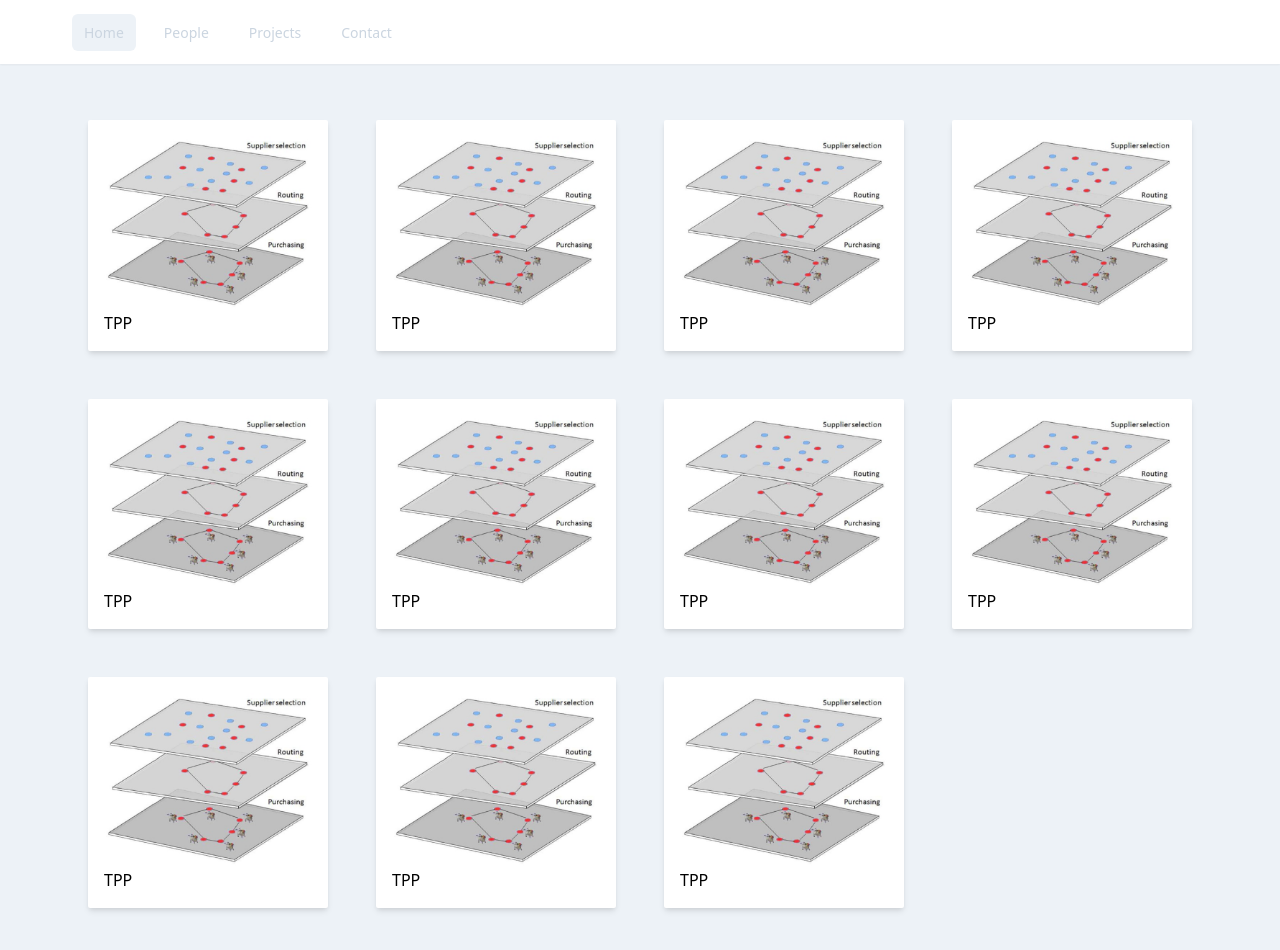
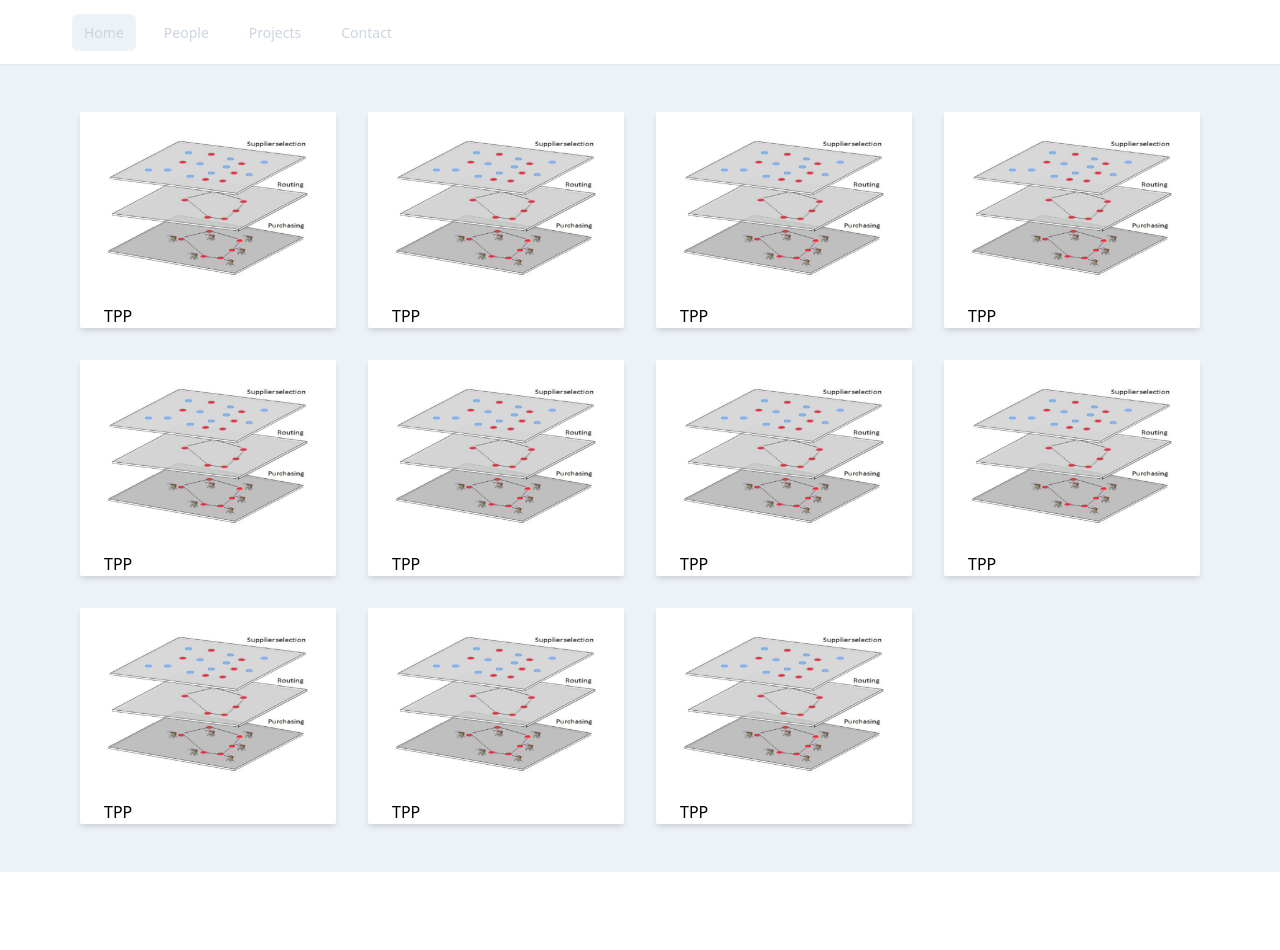
Before and after one commit to lejoss/opentech, a React (Create React App) app in the folder frontend/: page /projects in a window 1280 px wide. Shown: the top 950 px of the page. After the commit the page ends 872 px from the top, so only its background shows below. Built offline with nearby package versions, Linux system fonts and the light colour scheme.

Commit message:
Update ProjectCard.js

```diff
--- a/frontend/src/components/Projects/ProjectCard.js
+++ b/frontend/src/components/Projects/ProjectCard.js
@@ -1,12 +1,31 @@
+import React, { useState } from 'react';
 import { Link } from 'react-router-dom';
 
 function ProjectCard() {
+	const [hover, setHover] = useState(false);
+
+	function handleOnMouseOver() {
+		setHover(true);
+
+	}
+	function handleOnMouseOut() {
+		setHover(false);
+	}
 	return (
-		<div className="w-1/4 p-6">
-			<div className="cursor-pointer shadow-md bg-white rounded-sm p-4">
+		<div className="w-1/4 p-4" onMouseOver={handleOnMouseOver} onMouseOut={handleOnMouseOut}>
+			<div className="cursor-pointer shadow-md bg-white rounded-sm h-full w-full">
 				<Link to="/projects/1">
-					<img className="" src="/images/tpp.jpeg" alt="tpp" />
-					<p>TPP</p>
+					{
+						hover
+							? <div className="h-48 w-full p-6">
+								<h3 >Transport Problem</h3>
+								<p >The Traveling Purchaser Problem (TPP) considers a set of products to be purchased and a set
+								of markets that ...</p>
+							</div>
+							: <img className="h-48 w-full p-6" src="/images/tpp.jpeg" alt="tpp" />
+
+					}
+					<h3 className="ml-6">TPP</h3>
 				</Link>
 			</div>
 		</div>
```
